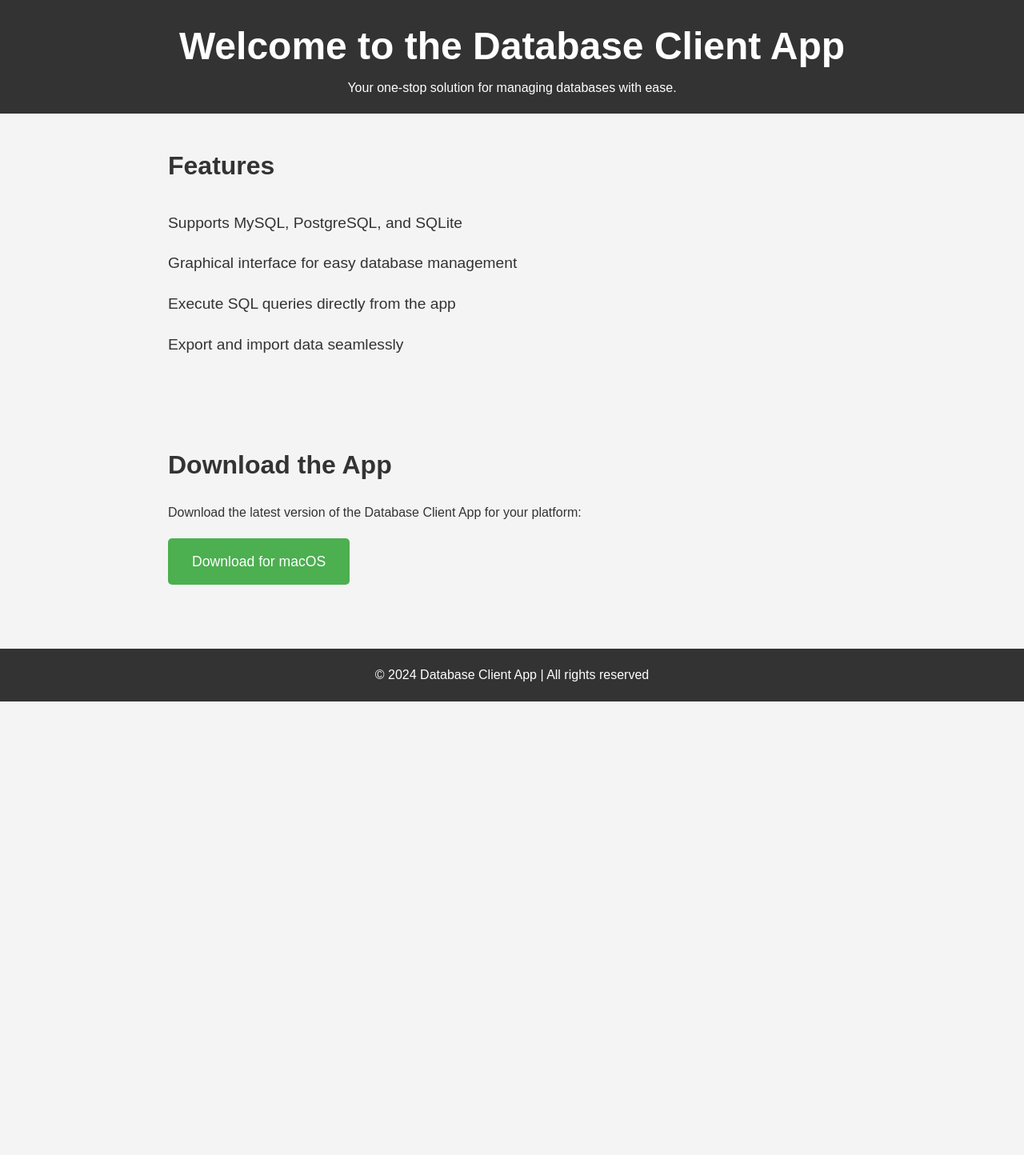
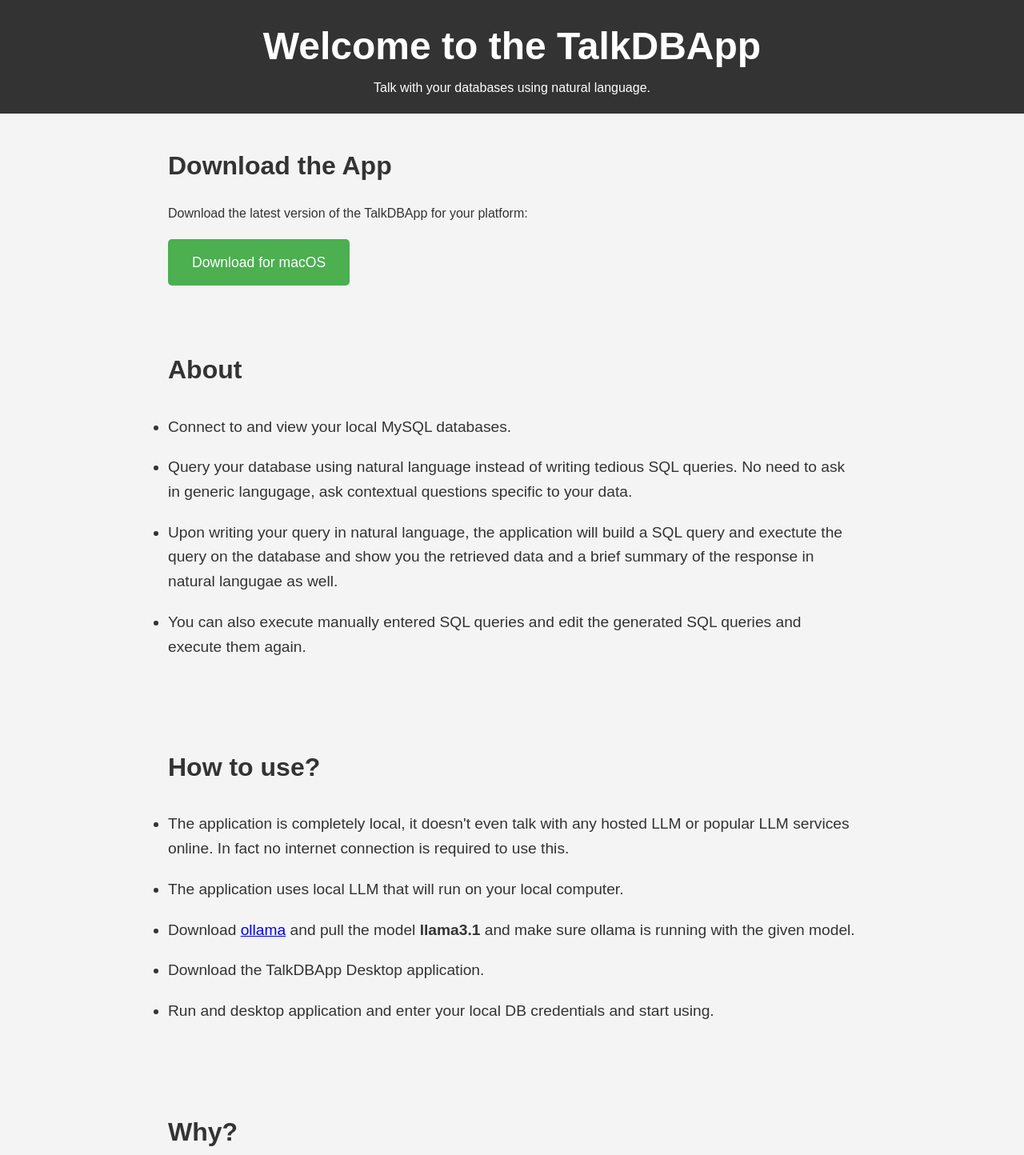
Before and after one commit to ujjalsharma100/talkdb-landing-page, a plain HTML site: page index.html in a window 1280 px wide. Shown: the top 1444 px of the page at 80% size. Before the commit the page ends 877 px from the top, so only its background shows below. Drawn offline with Linux system fonts and the light colour scheme.

Commit message:
modified details in landing page

```diff
--- a/index.html
+++ b/index.html
@@ -4,37 +4,80 @@
   <meta charset="UTF-8">
   <meta name="viewport" content="width=device-width, initial-scale=1.0">
   <meta name="description" content="Database Client App for Mac and Windows.">
-  <title>Database Client App</title>
+  <title>TalkDBApp: Talk with your data</title>
   <link rel="stylesheet" href="style.css">
 </head>
 <body>
   <!-- Header Section -->
   <header>
-    <h1>Welcome to the Database Client App</h1>
-    <p>Your one-stop solution for managing databases with ease.</p>
+    <h1>Welcome to the TalkDBApp</h1>
+    <p>Talk with your databases using natural language.</p>
   </header>
 
-  <!-- Features Section -->
-  <section id="features">
-    <h2>Features</h2>
-    <ul>
-      <li>Supports MySQL, PostgreSQL, and SQLite</li>
-      <li>Graphical interface for easy database management</li>
-      <li>Execute SQL queries directly from the app</li>
-      <li>Export and import data seamlessly</li>
-    </ul>
-  </section>
 
   <!-- Download Section -->
   <section id="download">
     <h2>Download the App</h2>
-    <p>Download the latest version of the Database Client App for your platform:</p>
+    <p>Download the latest version of the TalkDBApp for your platform:</p>
     <a href="https://github.com/ujjalsharma100/talkdb-landing-page/releases/download/v.0.0.1/TalkDBApp-Installer.dmg" class="download-btn">Download for macOS</a>
+  </section>
+
+
+  <!-- About Section -->
+  <section id="about">
+    <h2>About</h2>
+    <ul>
+      <li>Connect to and view your local MySQL databases.</li>
+      <li>Query your database using natural language instead of writing tedious SQL queries.
+        No need to ask in generic langugage, ask contextual questions specific to your data.</li>
+      <li>Upon writing your query in natural language, the application will build a SQL query and
+        exectute the query on the database and show you the retrieved data and a brief summary of the response in natural langugae as well. </li>
+      <li>You can also execute manually entered SQL queries and edit the generated SQL queries and execute them again.</li>
+    </ul>
+  </section>
+
+  <section id="how">
+    <h2>How to use?</h2>
+    <ul>
+      <li>The application is completely local, it doesn't even talk with any hosted LLM or popular LLM services online. In fact no internet connection is required to use this.</li>
+      <li>The application uses local LLM that will run on your local computer. </li>
+      <li>Download <a href="https://ollama.com/download">ollama</a> and pull the model <b>llama3.1</b> and make sure ollama is running with the given model.</li>
+      <li>Download the TalkDBApp Desktop application.</li>
+      <li>Run and desktop application and enter your local DB credentials and start using.</li>
+    </ul>
+  </section>
+
+
+  <section id="how">
+    <h2>Why?</h2>
+    <ul>
+      <li>Learning and building SQL queries to retrive your data is quite tedious. With all the progress in LLMs, doesn't seem right to keep having to learn and write SQL queries</li>
+      <li>Using publicly available GPTs and other LLM services is also tedious, since we have to give context which is tedious and/or ask generic way to build SQL query and edit which is also tedious.</li>
+      <li>Instead context should be automatically fed and the only thing we should do is ask our questions.</li>
+      <li><b>Why not public LLMs or GPTs?</b> Because we are all very sensitive about our data, and sharing our context/schema with public LLMs/GPTs might not be in the best interest.</li>
+      <li>So with this application, everything is running locally and your data/schema is secure.</li>
+      <li>So even if you are working with sensitite enterprise data, you can use this application without any worry.</li>
+    </ul>
+  </section>
+
+  <section id="how">
+    <h2>Future</h2>
+    <ul>
+        <li>It is hard to imagine a future where businesses/individuals will not have the need to analyze data for better decision making.</li>
+        <li>It is also hard to imagine a future where a number of businesses/individuals will not be concerned with sharing their data with other parties.</li>
+      <li>The ultimate plan is to remove technical hurdles of communicating with your data in a secure way.
+        Any form of insight and analysis can be done on your data using natural language by anyone without the need of any technical expertise.</li>
+    </ul>
+  </section>
+
+  <section id="how">
+    <h2>Contact</h2>
+    <p>Email to <u>ujjalsharma81@gmail.com</u> for any feedback or queries.</p>
   </section>
 
   <!-- Footer Section -->
   <footer>
-    <p>&copy; 2024 Database Client App | All rights reserved</p>
+    <p>&copy; 2024 TalkDBApp | All rights reserved</p>
   </footer>
 
   <script src="app.js"></script>
--- a/style.css
+++ b/style.css
@@ -34,7 +34,7 @@
   }
 
   ul {
-    list-style-type: none;
+    list-style-type: disc;
     margin: 20px 0;
   }
 
```
